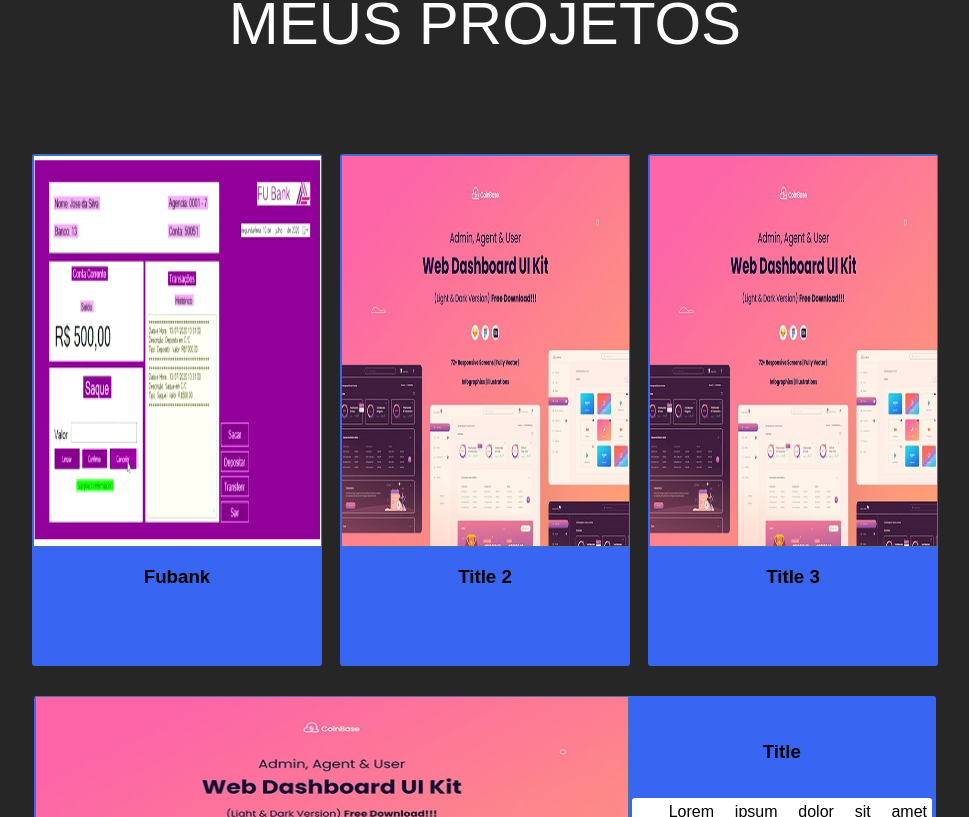
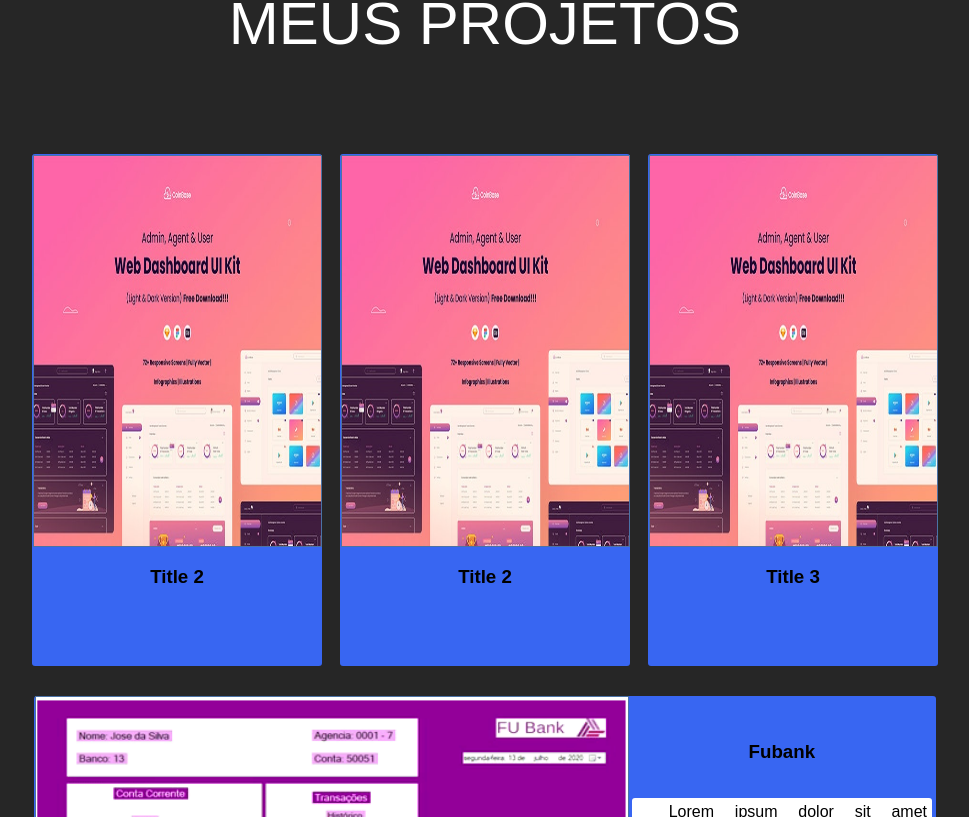
Before and after one commit to Felipe13devmaster/Felipe_Rodrigues_JAMStackAlura, a Next.js app: page / in a window 1280 px wide. Shown: the part 943-1760 px from the top of the page, without its empty margins (155-1124 px from the left). Built offline with nearby package versions, Linux system fonts and the light colour scheme.

Commit message:
Alterei a orem de um projeto.

```diff
--- a/src/components/commons/WrapperProjetos/index.js
+++ b/src/components/commons/WrapperProjetos/index.js
@@ -45,8 +45,8 @@
 const WrapperProjetos = () => {
   const cards = [
     {
-      srcImage: 'images/win-form-bank.png',
-      title: 'Fubank',
+      srcImage: 'images/img1.jpg',
+      title: 'Title 2',
       url: '/projeto',
     },
     {
@@ -63,8 +63,8 @@
 
   const cardsDestaque = [
     {
-      srcImage: 'images/img1.jpg',
-      title: 'Title',
+      srcImage: 'images/win-form-bank.png',
+      title: 'Fubank',
       text: 'Lorem ipsum dolor sit amet consectetur adipisicing elit. Dolores voluptates accusamus eum odio earum eligendi. Tempore ducimus quam voluptatem voluptates culpa impedit maiores? Incidunt nisi dicta quasi, quaerat temporibus facere!Tempore ducimus quam voluptatem odio earum eligendi ipsum dolor sit amet consectetur.',
       url: '/projeto',
     },
```
